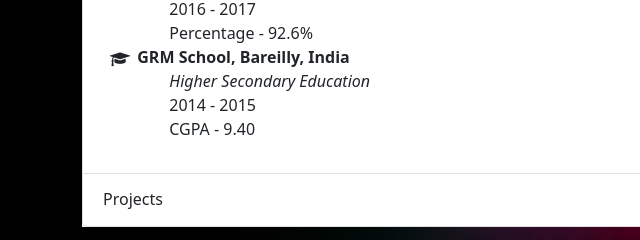
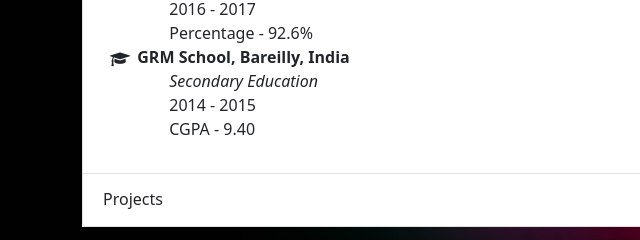
Before and after one commit to tanmay1805/portfolio, a plain HTML site: page resume.html in a window 1280 px wide. Shown: the part 353-593 px from the top of the page, 0-640 px from the left. Drawn offline with nearby package versions, Linux system fonts and the light colour scheme.

Commit message:
Update resume.html

```diff
--- a/resume.html
+++ b/resume.html
@@ -90,7 +90,7 @@
                   </ul>
                   <li><span class="fa-li"><i class="fa fa-graduation-cap" aria-hidden="true"></i></span><strong>GRM School, Bareilly, India</strong></li>
                   <ul style="list-style: none;">
-                    <li><em>Higher Secondary Education</em></li>
+                    <li><em>Secondary Education</em></li>
                     <li>2014 - 2015</li>
                     <li>CGPA - 9.40</li>
                   </ul>
```
